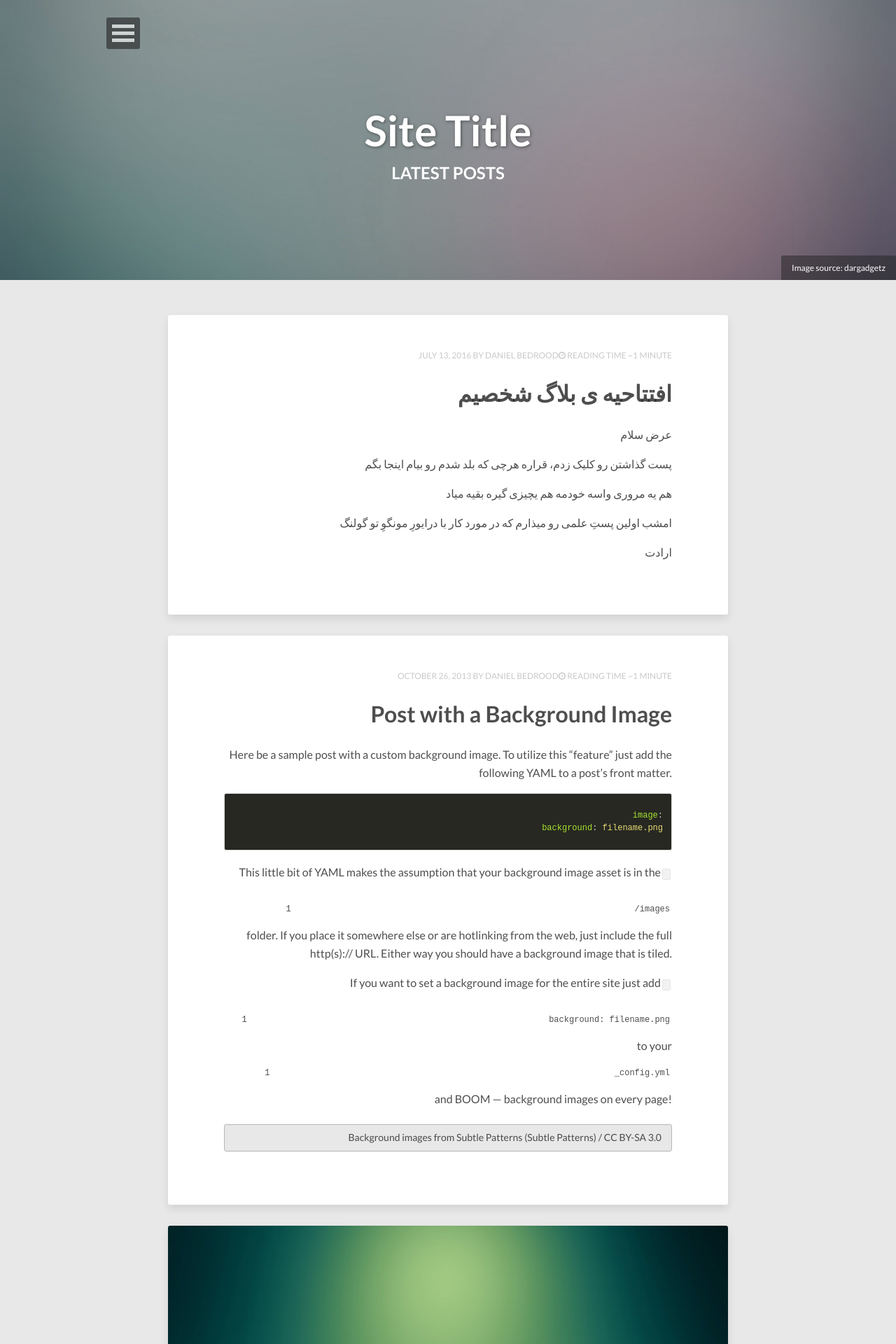
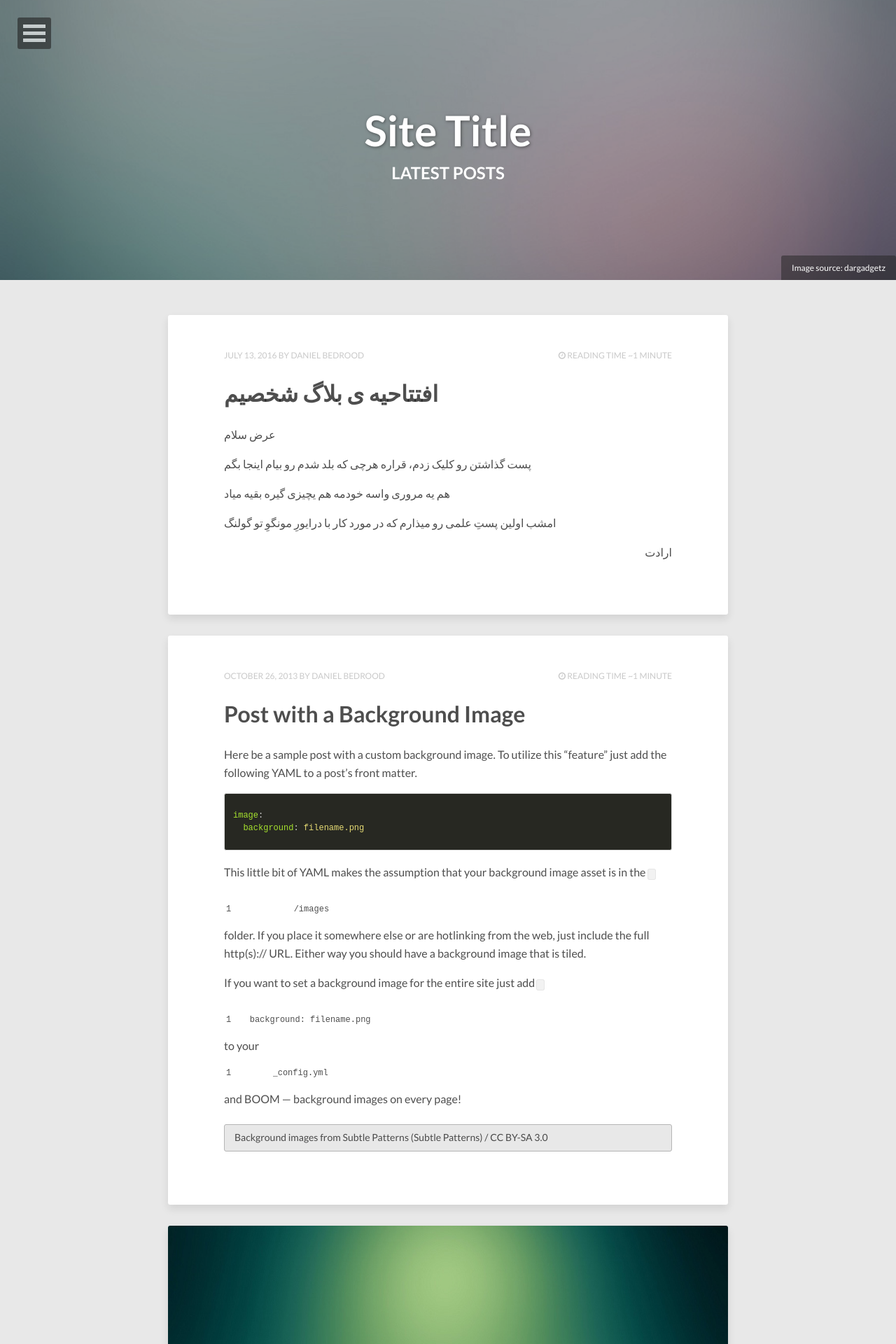
Before and after one commit to danicheeta/Website, a Jekyll site: the page built from index.html, in a window 1280 px wide. Shown: the top 1920 px of the page at 70% size. Built offline with Jekyll 4.4.1, drawn with Linux system fonts in a browser that asks for light colours; nearby versions of some CDN libraries; the list of posts is cut into pages by our own code; some of the changed text lies outside the part shown.

Commit message:
Update _page.scss

```diff
--- a/_sass/_page.scss
+++ b/_sass/_page.scss
@@ -3,7 +3,7 @@ body {
 	padding: 0;
 	width: 100%;
 	background-color: $body-color;
-	text-align: right;
+	text: right;
 }
 
 // Main
```
